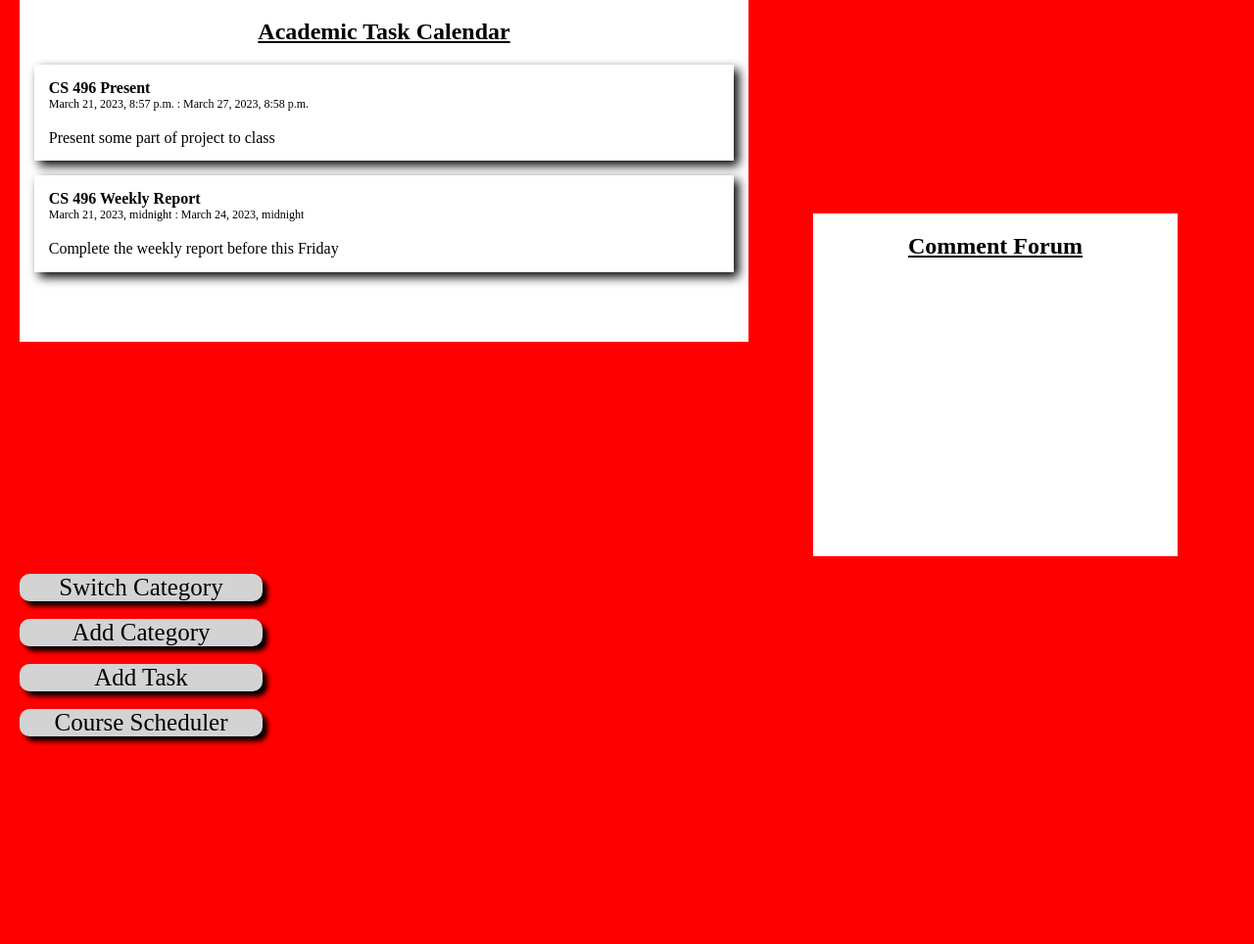
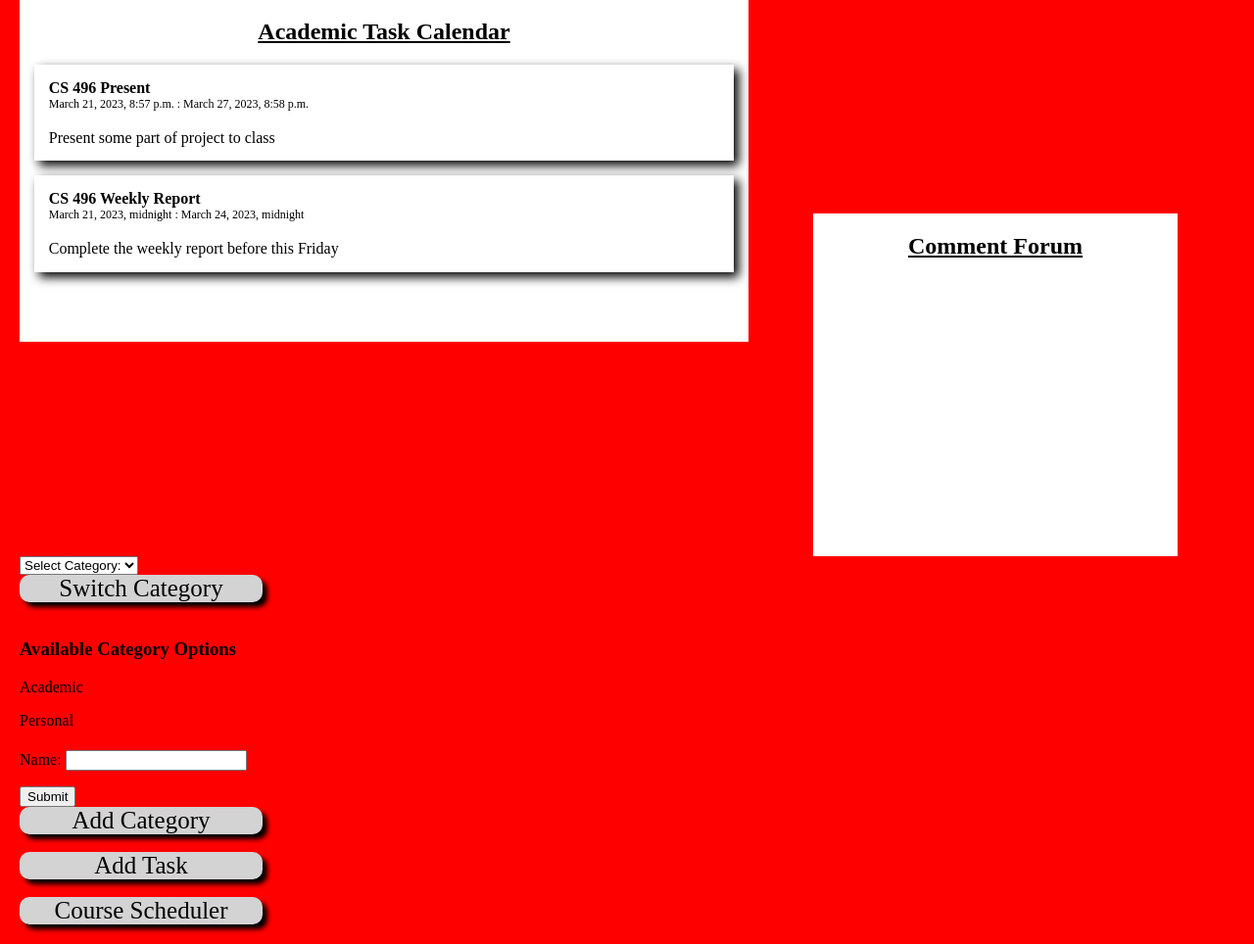
Before and after one commit to msnyyder/PAL, a Django app: page /taskpage/ in a window 1280 px wide. Shown: the part 141-1105 px from the top of the page at 98% size. Before the commit the page ends 902 px from the top, so only its background shows below. Run offline with Django 4.2, Linux system fonts and the light colour scheme; a user stored in the database is signed in; data comes from the database, SQL or seed files in the repository; both versions use the stored data as it was after the commit.

Commit message:
switch category

```diff
--- a/taskManager/forms.py
+++ b/taskManager/forms.py
@@ -1,3 +1,4 @@
+from urllib import request
 from .models import *
 from django import forms
 from django.contrib.auth.forms import UserCreationForm
@@ -12,3 +13,9 @@ class TaskForm(forms.ModelForm):
     class Meta:
         model = Task
         fields = ('title', 'content', 'startDate', 'endDate', 'notificationsOn', 'reminderDate')
+
+class SwitchCategoryForm(forms.ModelForm):
+    class Meta:
+        model = Category
+        fields = ('name',)
+    #allCategories = forms.ModelChoiceField(queryset = Category.objects.all())
--- a/taskManager/templates/taskManager.html
+++ b/taskManager/templates/taskManager.html
@@ -31,6 +31,8 @@
                 text-decoration: underline;
             }
 
+
+
             .box1, .box2{
                 background-color: white;
                 display: inline-block;
@@ -51,10 +53,9 @@
             #taskBox {
                 text-align: left;
                 text-decoration: none;
-                margin: 2%;
                 box-shadow: 5px 5px 10px black;
                 padding: 2%;
-
+                margin: 2%;
             }
 
             #dateText {
@@ -108,10 +109,30 @@
 
         </div>
 
+        <!--List of all available categories to the current user-->
+        <select name = "dropdown">
+            <option selected="selected" disabled>Select Category:</option>
+            {%for cat in categories%}
+                <option value = "{{cat}}">{{cat}}</option>
+            {%endfor%}
+        </select>
 
         <br>
-        <div class = "btn"><a class = "btnTxt" href="google.com">Switch Category</a></div>
+        <div class = "btn"><a class = "btnTxt" href="{%url 'taskPage'%}">Switch Category</a></div>
         <br>
+
+        <h3>Available Category Options</h3>
+        {%for cat in categories%}
+            <p>{{cat}}</p>
+        {%endfor%}
+
+        <form method="post" style="margin-top: 1.3em;">
+            {{ form.as_p }}
+            {% csrf_token %}
+            <button type="submit" class="btn2">Submit</button>
+        </form>
+
+
         <div class = "btn"><a class = "btnTxt" href="{%url 'new_category'%}">Add Category</a></div>
         <br>
         <div class = "btn"><a class = "btnTxt" href="{%url 'new_task' chosenCategory%}">Add Task</a></div>
--- a/taskManager/views.py
+++ b/taskManager/views.py
@@ -12,10 +12,28 @@ def taskPage(request):
     defaultCategory = Category.objects.filter(name = "Academic")
 
     #automatically create Academic category if it does not exist
-    defaultCategory = defaultCategory[0]
+    switch_category = defaultCategory[0]
 
-    taskstemp = Task.objects.filter(category = defaultCategory)
+    #get selected option from dropdown menu
+    if request.GET.get('dropdown') != None:
+        switch_category = request.GET.get('dropdown')
+
+    if request.method == 'POST':
+        sCategory_form = SwitchCategoryForm(data = request.POST)
+        if sCategory_form.is_valid():
+            #create category object
+            #switch_category = sCategory_form.save(commit=False)
+            switch_category_name = sCategory_form.save(commit=False)
+
+            #switch_category.save()
+            switch_category = Category.objects.filter(name = switch_category_name)[0]
+
+    else:
+        sCategory_form = SwitchCategoryForm()
+
+    taskstemp = Task.objects.filter(category = switch_category)
     tasks = taskstemp.filter(user = request.user)
+
 
     return render(
         request,
@@ -24,7 +42,8 @@ def taskPage(request):
             'currentUser': request.user,
             'categories': categories,
             'tasks': tasks,
-            'chosenCategory': defaultCategory,
+            'chosenCategory': switch_category,
+            'form': sCategory_form,
         }
     )
 
@@ -38,6 +57,16 @@ def switchCategory(request, cat):
     taskstemp = Task.objects.filter(category = category)
     tasks = taskstemp.filter(user = request.user)
 
+    if request.method == 'GET':
+        sCategory_form = SwitchCategoryForm(data = request.GET)
+        if sCategory_form.is_valid():
+            #create category object
+            switch_category = sCategory_form.save(commit=False)
+            #switch_category.save()
+    else:
+        sCategory_form = SwitchCategoryForm()
+
+
     return render(
         request,
         "taskManager.html",
@@ -46,6 +75,8 @@ def switchCategory(request, cat):
             'categories': categories,
             'tasks': tasks,
             'chosenCategory': category,
+            'form': sCategory_form,
+            'switched': switch_category,
         }
     )
 
```
Also changed, not shown: db.sqlite3.
